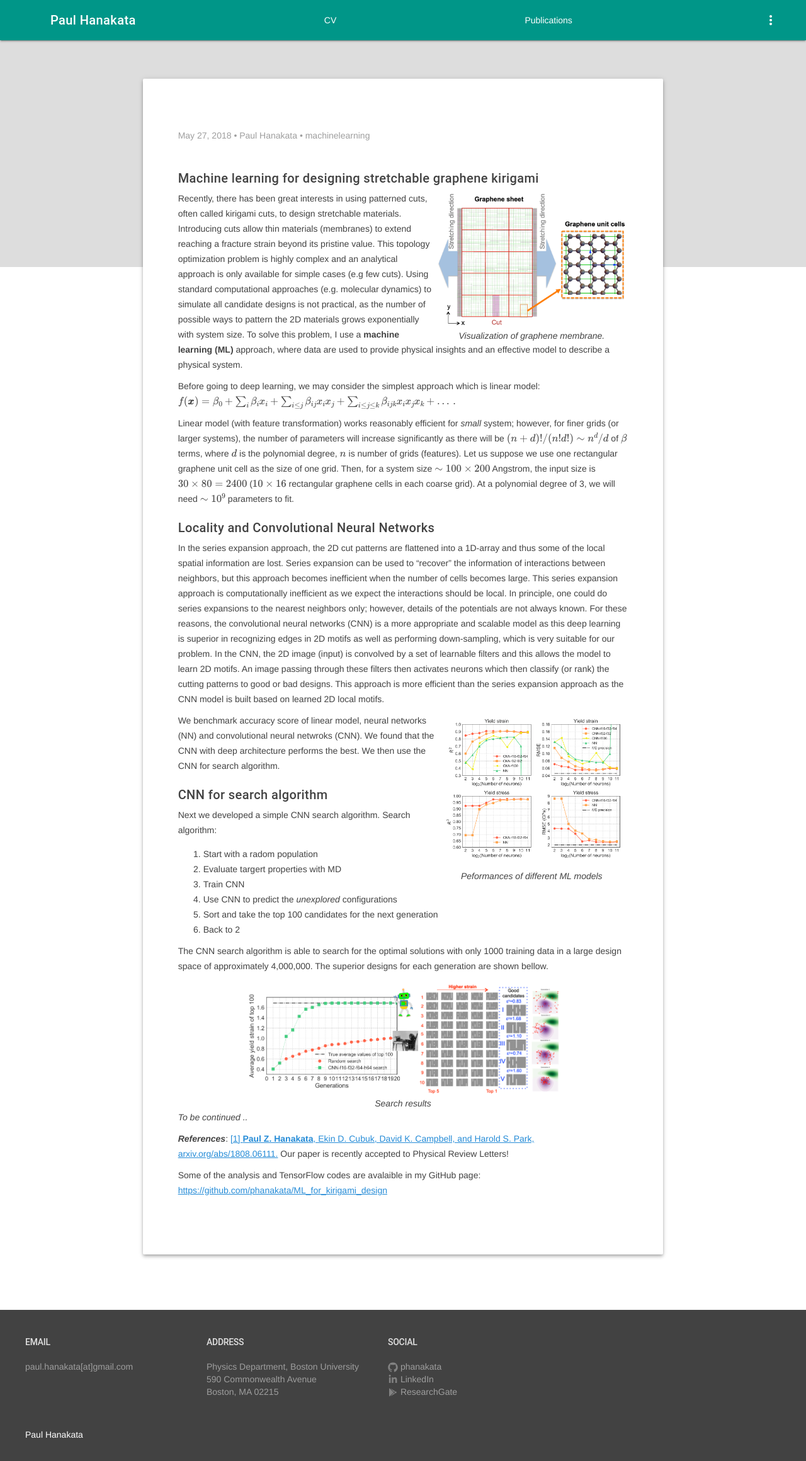
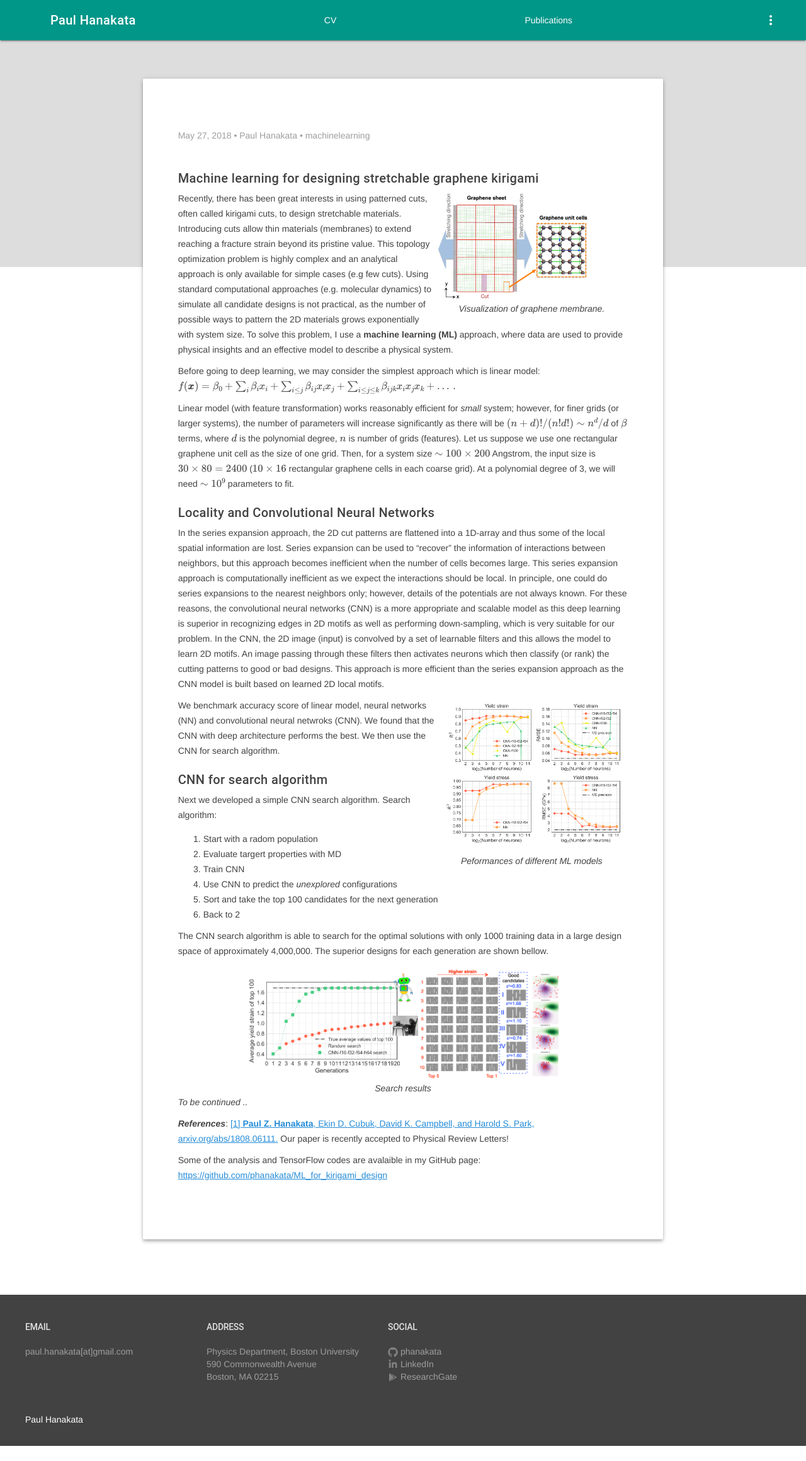
Before and after one commit to phanakata/phanakata.github.io, a Jekyll site: the page built from _posts/2018-05-29-ML.markdown, in a window 1280 px wide. Shown: the whole page at 63% size. Built offline with Jekyll 4.4.1, drawn with Linux system fonts in a browser that asks for light colours; formulas are drawn with MathJax 3; after the commit the page ends 2296 px from its top, so only the background shows below that.

Commit message:
Update 2018-05-29-ML.markdown

```diff
--- a/_posts/2018-05-29-ML.markdown
+++ b/_posts/2018-05-29-ML.markdown
@@ -9,7 +9,7 @@ author: Paul Hanakata
 ##### Machine learning for designing stretchable graphene kirigami
 <table class="image" align="right">
 <caption align="bottom">{{ "<i> Visualization of graphene membrane.</i>" }}</caption>
-<tr><td><img src="/img/graphene_sheet.png" alt="Visualization of graphene membrane" description="Drawing" style="width: 300px; max-width:100%;"/></td></tr>
+<tr><td><img src="/img/graphene_sheet.png" alt="Visualization of graphene membrane" description="Drawing" style="width: 300px; max-width:80%;"/></td></tr>
 </table>
 Recently, there has been great interests in using patterned cuts, often called kirigami cuts, to design stretchable materials.
 Introducing cuts allow thin materials (membranes) to extend reaching a fracture strain beyond its pristine value. This topology optimization problem is highly complex and an analytical approach is only available for simple cases (e.g few cuts). Using standard computational approaches (e.g. molecular dynamics) to simulate all candidate designs is not practical, as the number of possible ways to pattern the 2D materials grows exponentially with system size. To solve this problem, I use a **machine learning (ML)** approach, where data are used to provide physical insights and an effective model to describe a physical system.
```
